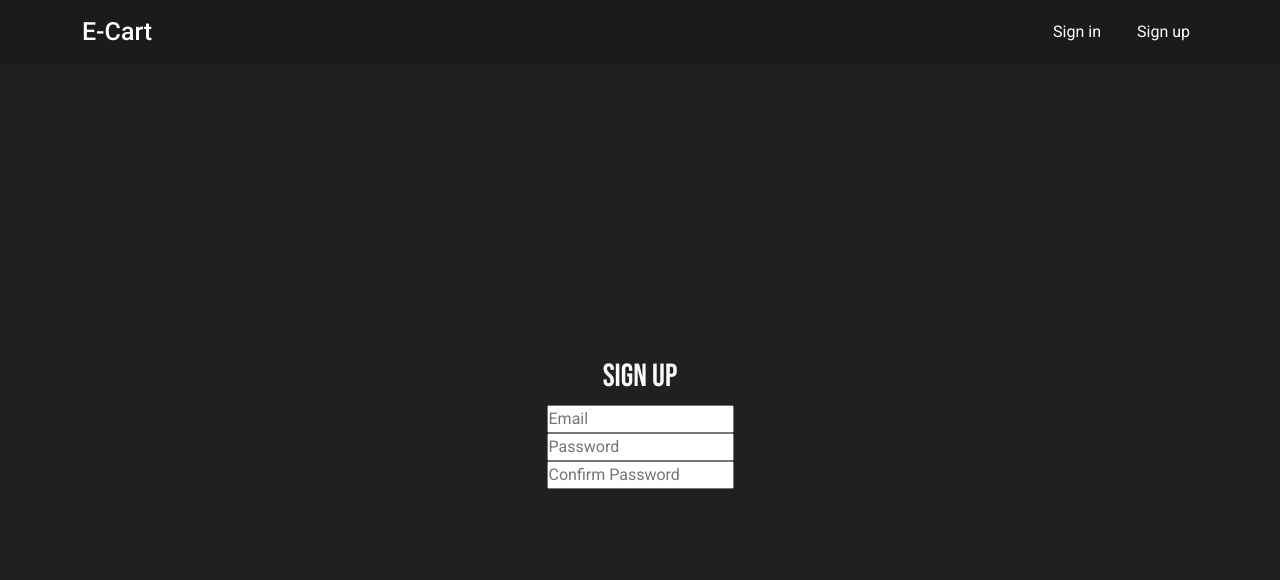
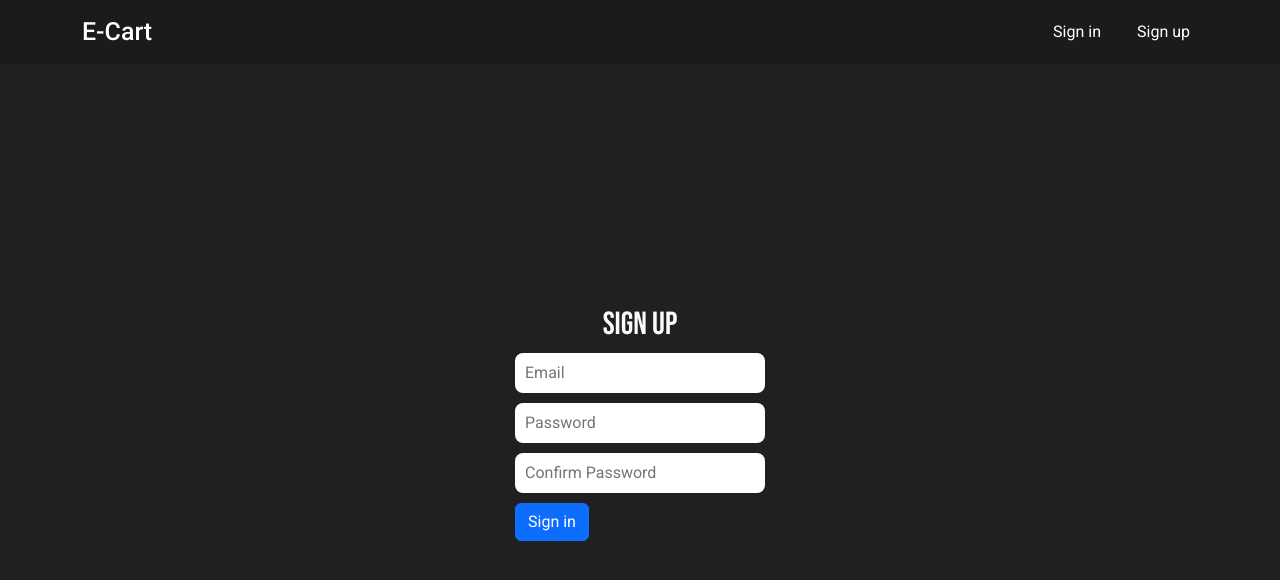
Before and after one commit to abijithdel/E-Commerce-React-Frentent, a React (Create React App) app: page /signup in a window 1280 px wide. Shown: the top 580 px of the page. Built offline with nearby package versions, Linux system fonts and the light colour scheme.

Commit message:
add Routes/Home page

```diff
--- a/package.json
+++ b/package.json
@@ -10,6 +10,7 @@
     "react": "^18.3.1",
     "react-bootstrap": "^2.10.7",
     "react-dom": "^18.3.1",
+    "react-router-dom": "^7.0.2",
     "react-scripts": "5.0.1",
     "web-vitals": "^2.1.4"
   },
--- a/src/App.js
+++ b/src/App.js
@@ -1,13 +1,17 @@
 import Header from "./components/Header/Header";
 import Signup from "./components/Signin/Sign-up";
-import "./App.css"
-
+import { Routes, Route } from "react-router-dom";
+import Home from "./components/Home/Home";
+import "./App.css";
 function App() {
   return (
-    <div className="App">
+    <>
       <Header />
-      <Signup />
-    </div>
+      <Routes>
+        <Route path="/" element={<Home />} />
+        <Route path="/signup" element={<Signup />} />
+      </Routes>
+    </>
   );
 }
 
--- a/src/components/Header/Header.css
+++ b/src/components/Header/Header.css
@@ -6,7 +6,13 @@
 .header .icons{
     margin-left: 20px;
     border-radius: 8px;
+    text-align: center;
 
+}
+
+.header .icons a{
+    color: white;
+    text-decoration: none;
 }
 
 .header .icons:hover{
--- a/src/components/Header/Header.js
+++ b/src/components/Header/Header.js
@@ -2,6 +2,7 @@ import Container from 'react-bootstrap/Container';
 import Nav from 'react-bootstrap/Nav';
 import Navbar from 'react-bootstrap/Navbar';
 import 'bootstrap/dist/css/bootstrap.min.css'
+import { Outlet, Link } from "react-router-dom";
 import './Header.css'
 
 function Header() {
@@ -13,12 +14,20 @@ function Header() {
                     <Navbar.Toggle className='text-white bg-white' aria-controls="basic-navbar-nav" />
                     <Navbar.Collapse id="basic-navbar-nav">
                         <Nav className="ms-auto">
-                            <Nav.Link className="text-white icons" href="#home">Sign in</Nav.Link>
-                            <Nav.Link className="text-white icons" href="#link">Sign up</Nav.Link>
+
+                            <Nav.Link className="text-white icons">
+                                <Link to='signin'>Sign in</Link>
+                            </Nav.Link>
+
+                            <Nav.Link className="text-white icons">
+                                <Link to='signup'>Sign up</Link>
+                            </Nav.Link>
+
                         </Nav>
                     </Navbar.Collapse>
                 </Container>
             </Navbar>
+            <Outlet />
         </div>
     );
 }
--- /dev/null
+++ b/src/components/Home/Home.js
@@ -0,0 +1,12 @@
+import React from 'react'
+import './Home.css'
+
+function Home() {
+  return (
+    <div>
+      Home
+    </div>
+  )
+}
+
+export default Home
--- a/src/components/Signin/Sign-up.css
+++ b/src/components/Signin/Sign-up.css
@@ -16,3 +16,13 @@
     display: flex;
     flex-direction: column;
 }
+
+.signup .rap form input{
+    height: 40px;
+    width: 250px;
+    margin-bottom: 10px;
+    outline: none;
+    border: none;
+    border-radius: 8px;
+    padding-left: 10px;
+}
--- a/src/components/Signin/Sign-up.js
+++ b/src/components/Signin/Sign-up.js
@@ -1,14 +1,39 @@
+import { Button } from 'react-bootstrap';
 import './Sign-up.css'
+import { useState } from 'react';
 
 function Signup() {
+    const [email, setEmail] = useState()
+    const [password, setPassword] = useState()
+    const [cpassword, setCpassword] = useState()
+
+    function onEmail(e){
+        setEmail(e.target.value)
+    }
+
+    function onPassword(e){
+        setPassword(e.target.value)
+    }
+
+    function onCPassword(e){
+        setCpassword(e.target.value)
+    }
+
+    function signupAPI(){
+        console.log(email, password, cpassword)
+    }
+
     return (
         <div className='signup'>
             <div className="rap">
                 <h2 className='title-font'>Sign up</h2>
                 <form action="" method="post">
-                    <input type="email" placeholder='Email' name='email' />
-                    <input type="password" placeholder='Password' name='password' />
-                    <input type="password" placeholder='Confirm Password' name='c-password' />
+                    <input type="email" placeholder='Email' name='email' value={email} onChange={onEmail} />
+                    <input type="password" placeholder='Password' name='password' value={password} onChange={onPassword} />
+                    <input type="password" placeholder='Confirm Password' name='c-password' value={cpassword} onChange={onCPassword} />
+                    <div>
+                        <Button onClick={signupAPI}>Sign in</Button>
+                    </div>
                 </form>
             </div>
         </div>
--- a/src/index.js
+++ b/src/index.js
@@ -1,10 +1,13 @@
 import React from 'react';
 import ReactDOM from 'react-dom/client';
+import { BrowserRouter } from "react-router-dom";
 import App from './App';
 
 const root = ReactDOM.createRoot(document.getElementById('root'));
 root.render(
-  <React.StrictMode>
-    <App />
-  </React.StrictMode>
+  <BrowserRouter>
+    <React.StrictMode>
+      <App />
+    </React.StrictMode>
+  </BrowserRouter>
 );
```
Also changed, not shown: src/components/Home/Home.css (added), 1 other file (tests, documents, lock files or other folders).
